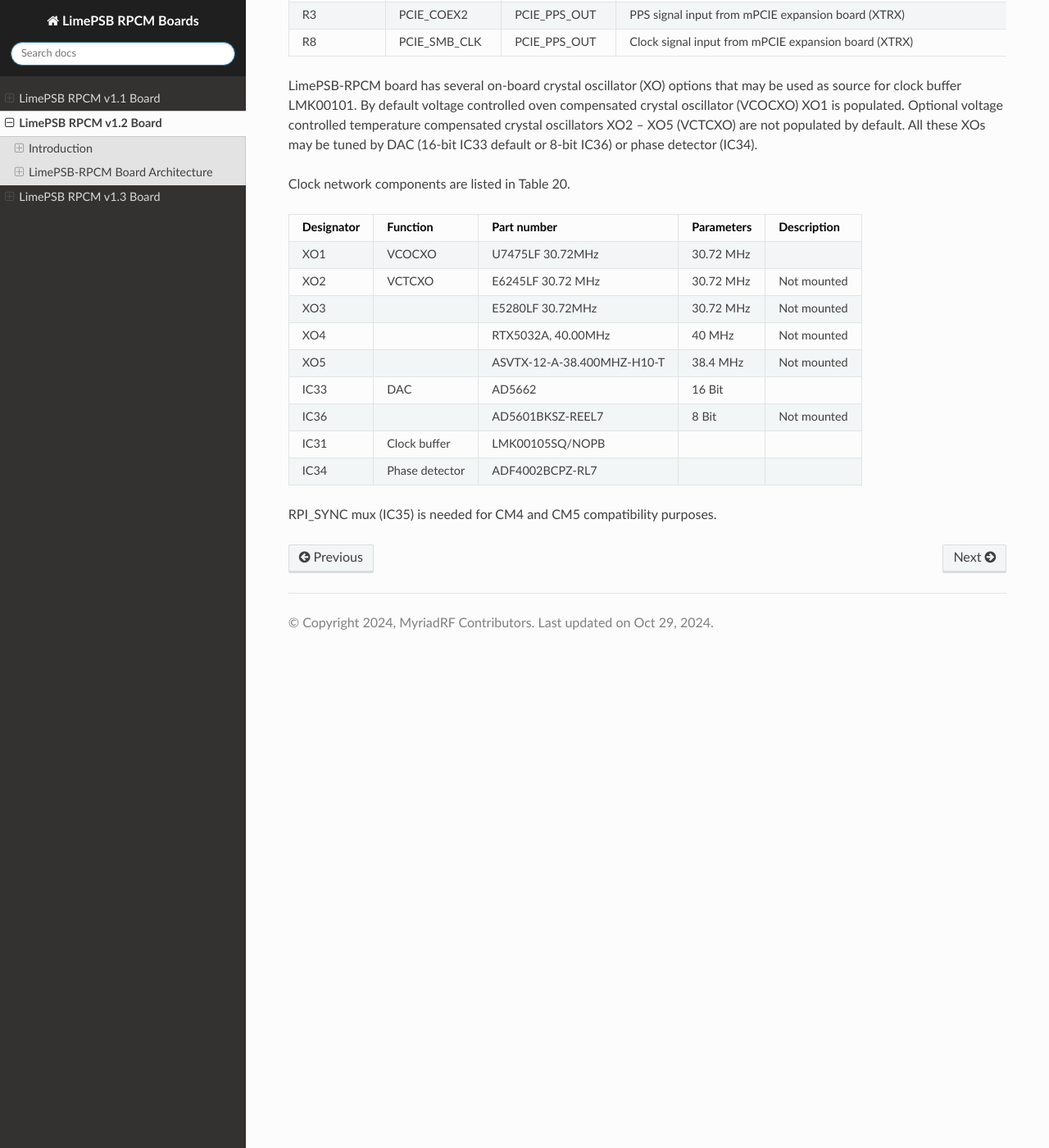
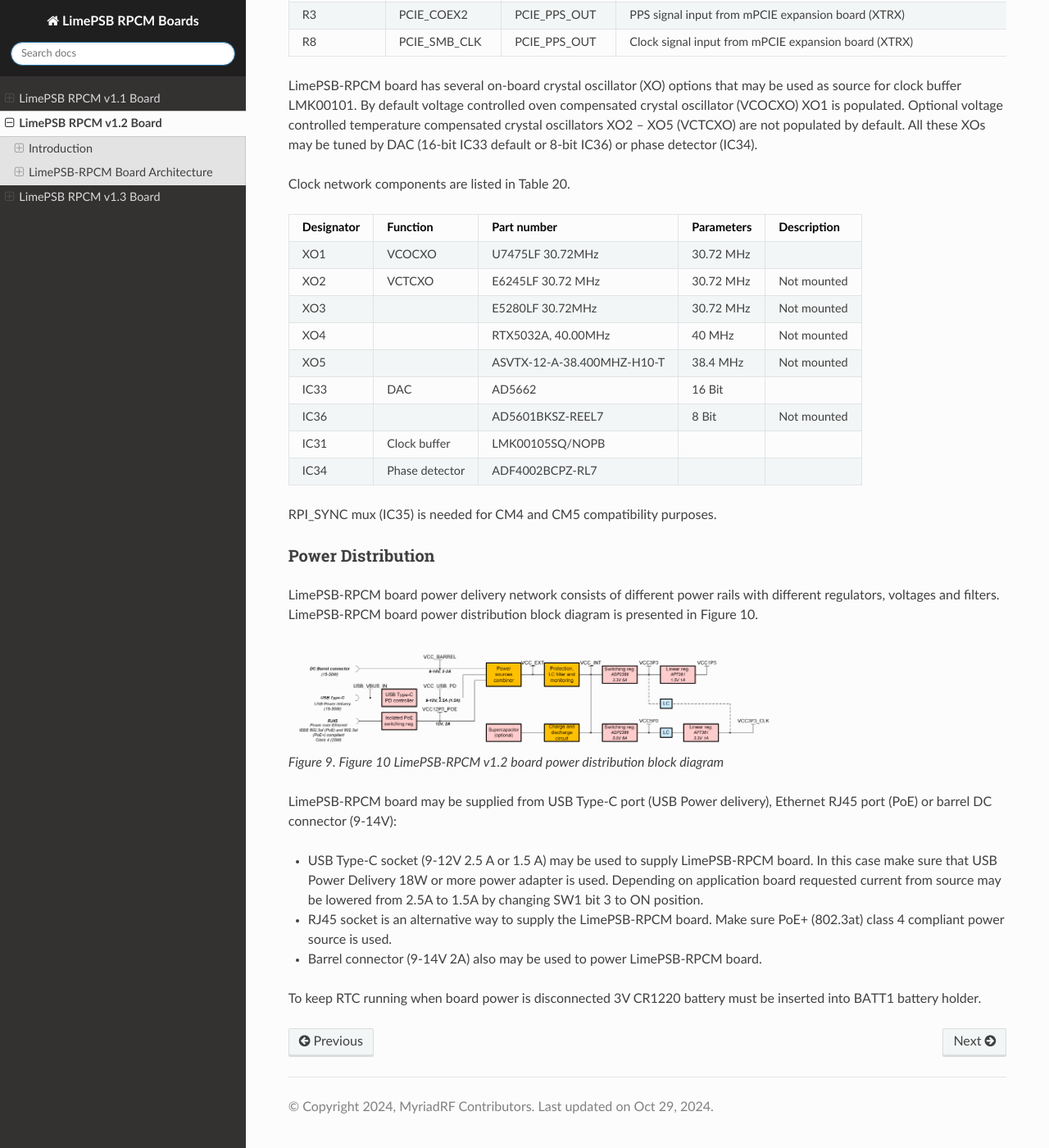
Before and after one commit to myriadrf/LimePSB-RPCM, a Sphinx documentation site: the page built from docs/v1.2/index.rst, in a window 1280 px wide and 1400 px high, scrolled down 26004 px. Shown: the whole window at 82% size. Built offline with Sphinx 7.4.7 and the Read the Docs theme 3.1.0, drawn with Linux system fonts in a browser that asks for light colours.

Commit message:
Added Power Distribution chapter

```diff
--- a/docs/v1.2/index.rst
+++ b/docs/v1.2/index.rst
@@ -1342,3 +1342,21 @@
 +----------------+----------------+----------------------------+----------------+-----------------+
 
 RPI_SYNC mux (IC35) is needed for CM4 and CM5 compatibility purposes.
+
+Power Distribution
+------------------
+
+LimePSB-RPCM board power delivery network consists of different power rails with different regulators, voltages and filters. LimePSB-RPCM board power distribution block diagram is presented in Figure 10.
+
+.. figure:: images/LimePSB-RPCM_v1.2_diagrams_power.png
+  :width: 600
+
+  Figure 9. Figure 10 LimePSB-RPCM v1.2 board power distribution block diagram
+
+LimePSB-RPCM board may be supplied from USB Type-C port (USB Power delivery), Ethernet RJ45 port (PoE) or barrel DC connector (9-14V):
+
+* USB Type-C socket (9-12V 2.5 A or 1.5 A) may be used to supply LimePSB-RPCM board. In this case make sure that USB Power Delivery 18W or more power adapter is used. Depending on application board requested current from source may be lowered from 2.5A to 1.5A by changing SW1 bit 3 to ON position.
+* RJ45 socket is an alternative way to supply the LimePSB-RPCM board. Make sure PoE+ (802.3at) class 4 compliant power source is used.
+* Barrel connector (9-14V 2A) also may be used to power LimePSB-RPCM board.
+
+To keep RTC running when board power is disconnected 3V CR1220 battery must be inserted into BATT1 battery holder.
```
